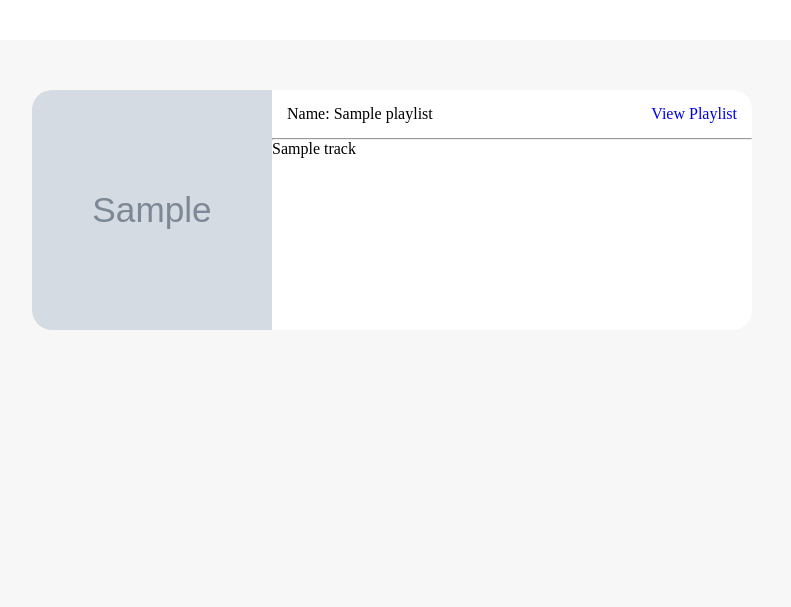
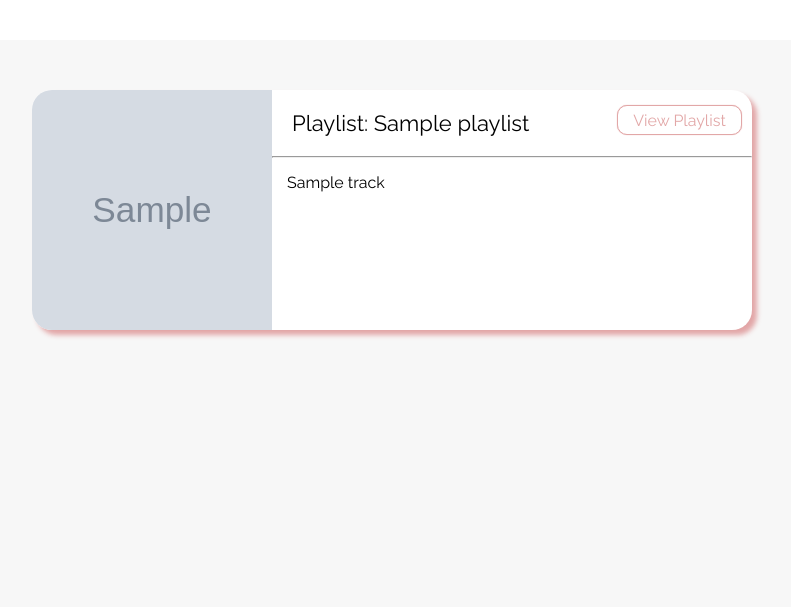
Before and after one commit to ckh22/bug-free-guacamole, a Flask app: template templates/landing.html in a window 1280 px wide. Shown: the top 607 px of the page, without its empty margins (248-1039 px from the left). Run offline with Flask 2, Linux system fonts and the light colour scheme; the template is opened without the code that fills it: most values are stand-ins (such as "Sample title", 1, 10 or a date in 2020); grey boxes marked "Sample" are stand-in pictures.

Commit message:
added styles

```diff
--- a/templates/landing.html
+++ b/templates/landing.html
@@ -4,11 +4,14 @@
         <meta charset="UTF-8">
         <meta name="viewport" content="width=device-width, initial-scale=1.0">
         <title>Document</title>
+        <link rel="preconnect" href="https://fonts.gstatic.com">
+        <link href="https://fonts.googleapis.com/css2?family=Raleway&display=swap" rel="stylesheet">
         <style>
             body {
                 padding: 0;
                 margin: 0;
                 background: #f7f7f7;
+                font-family: 'Raleway', sans-serif;
             }
 
             .content {
@@ -51,19 +54,21 @@
                 padding: 50px;
                 max-width: 90vh;
                 margin: 0 auto;
+
             }
 
-            .cards .card {
+            .card {
                 display: -webkit-box;
                 display: -ms-flexbox;
                 display: flex;
                 background: white;
                 max-height: 30vh;
+                border-radius: 20px 20px 20px 20px;
+                box-shadow: 5px 5px 5px 0 rgba(226, 166, 167, 1);
                 overflow: hidden;
-                border-radius: 20px 20px 20px 20px;
             }
 
-            .cards .card img {
+            .card img {
                 width: 30vh;
                 height: 30vh;
             }
@@ -78,23 +83,70 @@
             }
 
             .info .name {
-                padding: 15px;
+                padding: 20px;
+                font-size: 22px;
             }
 
             .info hr {
                 margin: 0;
             }
 
-            .info .tracks {
+            .tracks {
                 display: -ms-grid;
                 display: grid;
                 -ms-grid-columns: auto auto auto;
                 grid-template-columns: auto auto auto;
+                padding: 15px;
+                row-gap: 15px;
             }
 
-            .info .top-portion a {
-                padding: 15px;
+            .track {
+                font-size: 16px;
+            }
+
+            .tracks-container {
+                height: 249px;
+                overflow: scroll;
+                overflow-x: hidden;
+            }
+
+            #style-3::-webkit-scrollbar-track {
+                -webkit-box-shadow: inset 0 0 6px rgba(0, 0, 0, 0.3);
+                background-color: #F5F5F5;
+            }
+
+            #style-3::-webkit-scrollbar {
+                width: 6px;
+                background-color: #F5F5F5;
+            }
+
+            #style-3::-webkit-scrollbar-thumb {
+                border-radius: 15px;
+                background-color: rgb(63, 70, 114);
+            }
+
+            .top-portion a {
+                width: 125px;
+                height: 100%;
                 text-decoration: none;
+                margin: 15px 10px;
+            }
+
+            .playlist-btn {
+                background: none;
+                color: inherit;
+                padding: 0;
+                font: inherit;
+                cursor: pointer;
+                outline: inherit;
+                width: 100%;
+                text-align: center;
+                height: 30px;
+                background: rgb(255, 255, 255);
+                color: rgb(226, 167, 167);
+                border-radius: 10px 10px 10px 10px;
+                border: 0.5px solid rgb(226, 167, 167);
+                box-shadow: 0 0 1px 0 rgba(226, 166, 167, 1);
             }
             /*# sourceMappingURL=main.css.map */
         </style>
@@ -118,15 +170,19 @@
                         <img src="{{ playlist.image }}" alt="playlist image"/>
                         <div class="info">
                             <div class="top-portion" style="display: flex; justify-content: space-between">
-                                <div class="name">Name:
+                                <div class="name">Playlist:
                                     {{ playlist.name }}</div>
-                                <a href="{{ url_for('playlist', playlist_id=playlist.id) }}">View Playlist</a>
+                                <a href="{{ url_for('playlist', playlist_id=playlist.id) }}">
+                                    <button class="playlist-btn">View Playlist</button>
+                                </a>
                             </div>
                             <hr>
-                            <div class="tracks">
-                                {% for track in playlist.tracks.values() %}
-                                    <div class="track">{{ track.name }}</div>
-                                {% endfor %}
+                            <div class="tracks-container" id="style-3">
+                                <div class="tracks">
+                                    {% for track in playlist.tracks.values() %}
+                                        <div class="track">{{ track.name }}</div>
+                                    {% endfor %}
+                                </div>
                             </div>
                         </div>
                     </div>
--- a/templates/playlist.html
+++ b/templates/playlist.html
@@ -4,9 +4,11 @@
         <meta charset="UTF-8">
         <meta name="viewport" content="width=device-width, initial-scale=1.0">
         <title>Document</title>
+        <link href="https://fonts.googleapis.com/css2?family=Raleway&display=swap" rel="stylesheet">
         <style>
             body {
                 text-decoration: none;
+                font-family: 'Raleway', sans-serif;
             }
             .top {
                 display: flex;
--- a/templates/temp.html
+++ b/templates/temp.html
@@ -4,6 +4,12 @@
     <meta charset="UTF-8">
     <meta name="viewport" content="width=device-width, initial-scale=1.0">
     <title>Document</title>
+    <link href="https://fonts.googleapis.com/css2?family=Raleway&display=swap" rel="stylesheet">
+    <style>
+        body {
+            font-family: 'Raleway', sans-serif;
+        }
+    </style>
 </head>
 <body>
     <div>
--- a/templates/track.html
+++ b/templates/track.html
@@ -4,6 +4,12 @@
         <meta charset="UTF-8">
         <meta name="viewport" content="width=device-width, initial-scale=1.0">
         <title>Document</title>
+        <link href="https://fonts.googleapis.com/css2?family=Raleway&display=swap" rel="stylesheet">
+        <style>
+            body {
+                font-family: 'Raleway', sans-serif;
+            }
+        </style>
     </head>
     <body>
         <div>
```
Also changed, not shown: app.py (+2 -6 lines).
